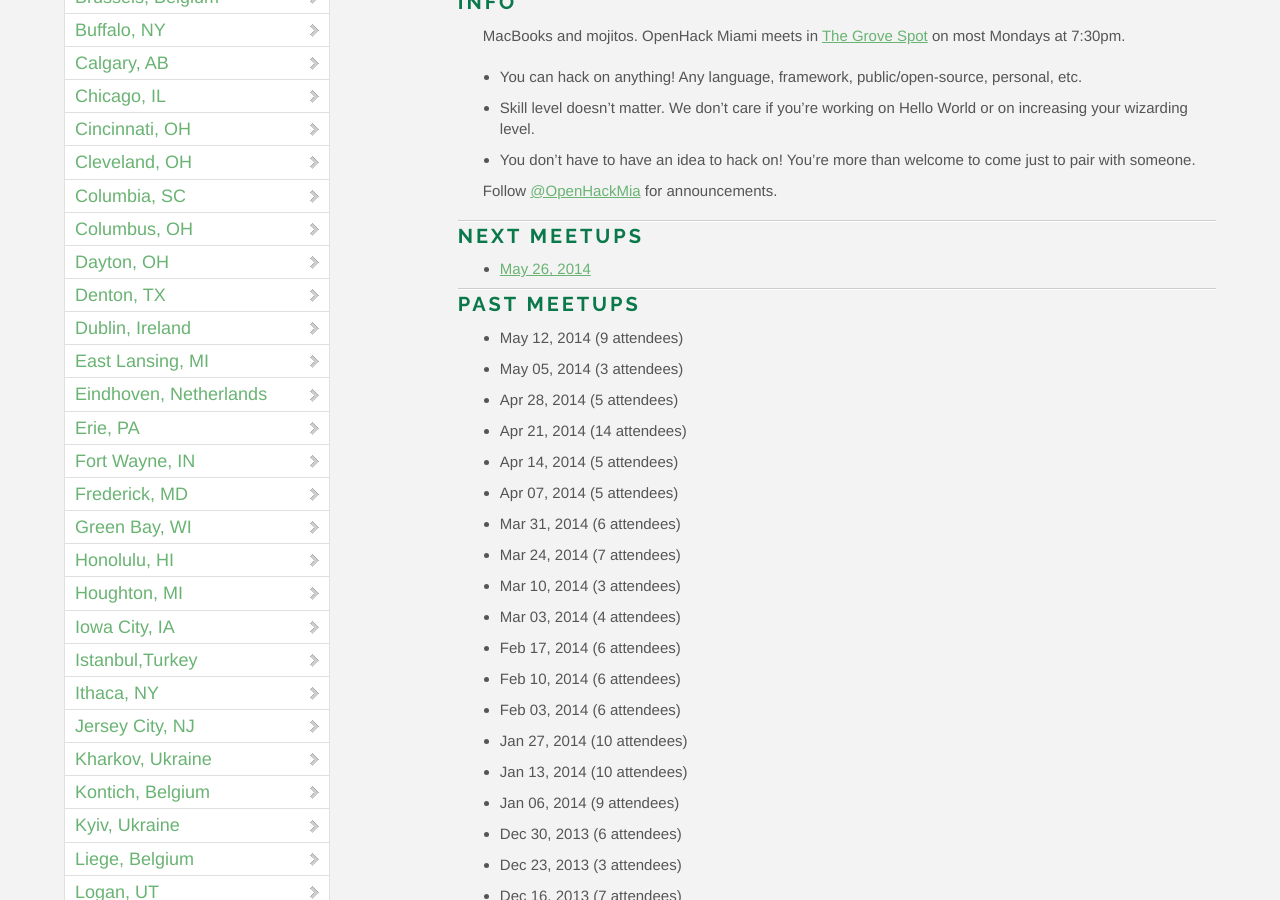
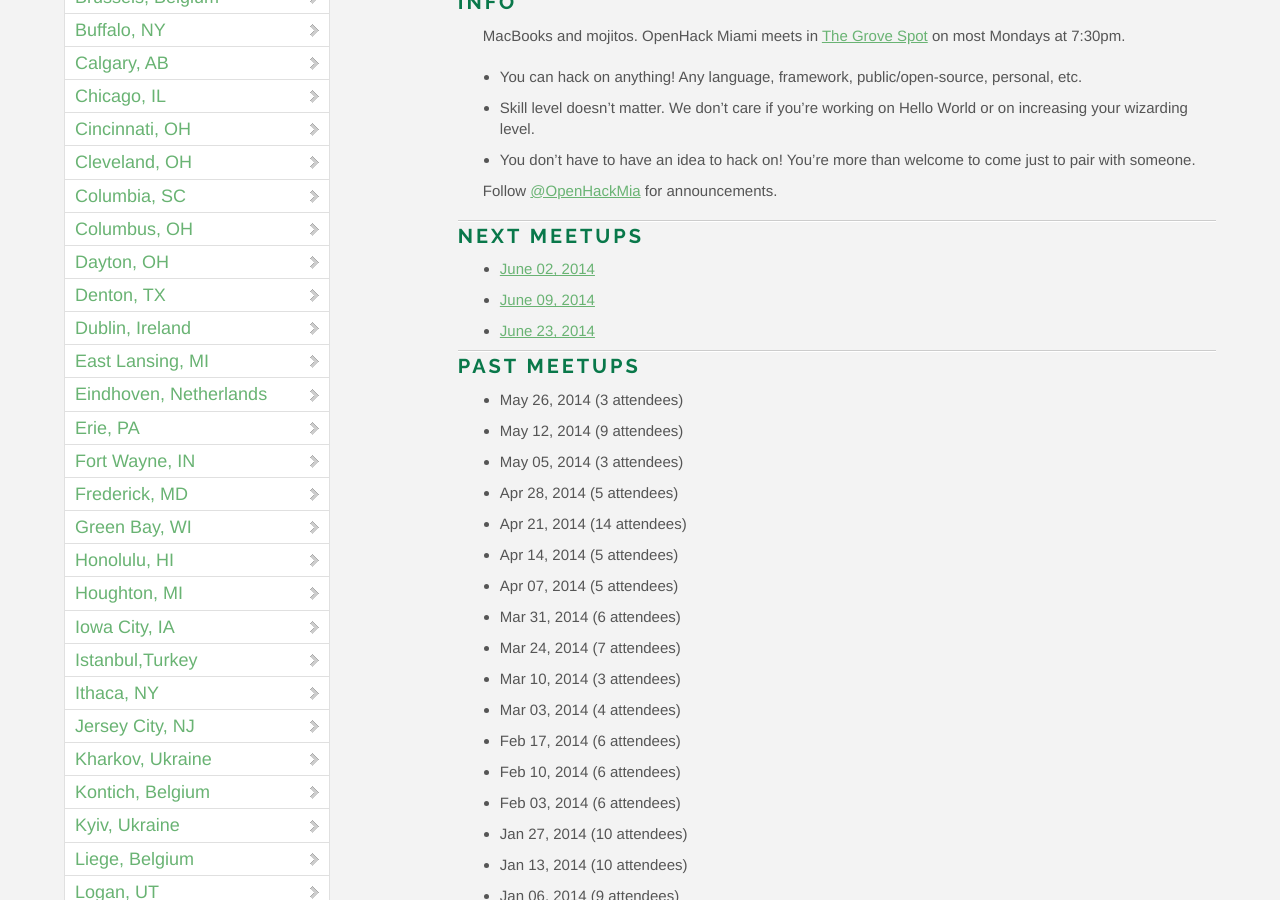
Before and after one commit to OpenHack/openhack.github.com, a Jekyll site: the page built from miami/index.markdown, in a window 1280 px wide and 900 px high, scrolled down 733 px. Built offline with Jekyll 4.4.1, drawn with Linux system fonts in a browser that asks for light colours; nearby versions of some CDN libraries; comment, search, counter and statistics services are not loaded.

Commit message:
miami update

```diff
--- a/miami/index.markdown
+++ b/miami/index.markdown
@@ -19,10 +19,13 @@ Follow [@OpenHackMia](http://twitter.com/openhackmia) for announcements.
 
 ### Next meetups
 
-* [May 26, 2014](http://www.meetup.com/miamirb/events/180681632/)
+* [June 02, 2014](http://www.meetup.com/miamirb/events/184240162/)
+* [June 09, 2014](http://www.meetup.com/miamirb/events/184240312/)
+* [June 23, 2014](http://www.meetup.com/miamirb/events/184240442/)
 
 ### Past meetups
 
+* May 26, 2014 (3 attendees)
 * May 12, 2014 (9 attendees)
 * May 05, 2014 (3 attendees)
 * Apr 28, 2014 (5 attendees)
```
